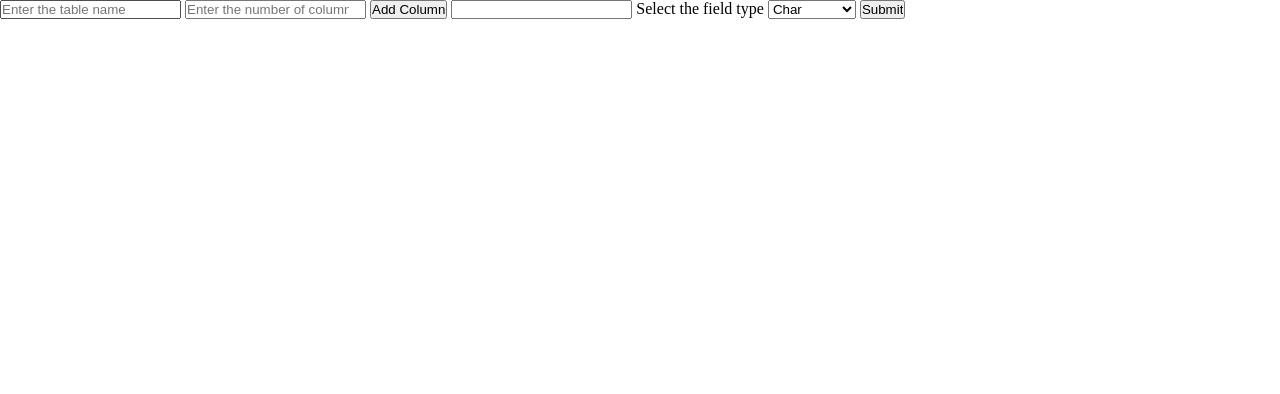
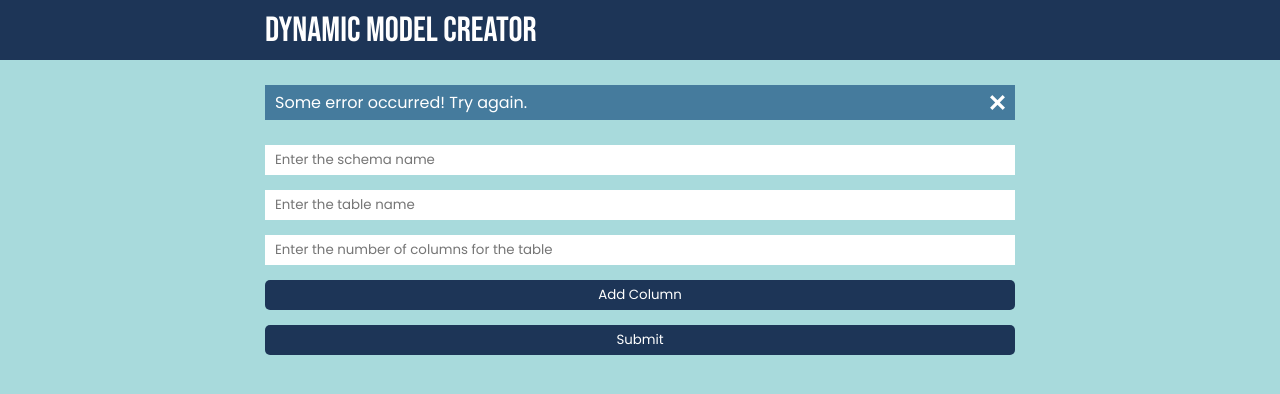
Before and after one commit to ItsMrVaibhav/Dynamic-Model-Creation, a Django app: page / in a window 1280 px wide. Shown: the top 394 px of the page. Run offline with Django 3.2, Linux system fonts and the light colour scheme.

Commit message:
Working form added with basic styling

```diff
--- /dev/null
+++ b/System/static/script.js
@@ -0,0 +1,26 @@
+var fields = document.querySelector(".Fields");
+var addColumnButton = document.querySelector(".Add-Column-Button");
+var fieldCount = 1;
+var messageCross = document.querySelector("#Message img");
+var message = document.querySelector("#Message");
+
+messageCross.onclick = function() {
+    message.remove();
+};
+
+addColumnButton.onclick = function(event) {
+    event.preventDefault();
+    var fieldHTML = `<div class="Field">
+    <label class="Label">Column Name</label>
+    <input type="text" name="columnName${fieldCount}" placeholder="Enter the column name" class="Input-Field"></input>
+    <label class="Label">Field Type</label>
+    <select class="Field-Type" name="fieldType${fieldCount}">
+        <option value="C">Char</option>
+        <option value="FF">FileField</option>
+        <option value="IF">ImageField</option>
+        <option value="IF2">ImageField</option>
+    </select>
+</div>`;
+    fieldCount++;
+    fields.insertAdjacentHTML("beforeend", fieldHTML);
+};
--- a/System/static/style.css
+++ b/System/static/style.css
@@ -1,4 +1,121 @@
+@import url('https://fonts.googleapis.com/css2?family=Bebas+Neue&family=Poppins&display=swap');
+
 * {
     margin: 0px;
     padding: 0px;
+    box-sizing: border-box;
+    outline: none;
+    border: none;
+    font-family: "Poppins";
 }
+
+body {
+    background-color: #A8DADC;
+}
+
+:root {
+    --headerHeight: 60px;
+}
+
+header {
+    width: 100%;
+    height: var(--headerHeight);
+    background-color: #1D3557;
+    display: flex;
+    align-items: center;
+    position: fixed;
+    top: 0px;
+    left: 0px;
+}
+
+#Header-Margin {
+    width: 100%;
+    height: var(--headerHeight);
+}
+
+#Header-Heading {
+    margin: 0px 25px;
+    color: #FFFFFF;
+    font-family: "Bebas Neue";
+    font-size: 35px;
+}
+
+#Message {
+    margin: 25px;
+    margin-bottom: 0px;
+    padding: 5px 10px;
+    display: flex;
+    justify-content: space-between;
+    align-items: center;
+    background-color: #457B9D;
+}
+
+#Message p {
+    color: #FFFFFF;
+}
+
+#Message img {
+    cursor: pointer;
+    height: 15px;
+}
+
+.Container {
+    max-width: 800px;
+    margin: auto;
+    width: 100%;
+}
+
+#Model-Details {
+    padding: 25px;
+    display: flex;
+    flex-direction: column;
+    color: #FFFFFF;
+}
+
+.Input-Field {
+    padding: 5px 10px;
+    margin-bottom: 15px;
+}
+
+.Button {
+    padding: 5px 10px;
+    margin-bottom: 15px;
+    cursor: pointer;
+    color: #FFFFFF;
+    background-color: #1D3557;
+    border-radius: 5px;
+}
+
+.Button:hover {
+    background-color: #E63946;
+    color: #FFFFFF;
+}
+
+.Submit-Button {
+    padding: 5px 10px;
+    border-radius: 5px;
+    cursor: pointer;
+    color: #FFFFFF;
+    background-color: #1D3557;
+}
+
+.Submit-Button:hover {
+    background-color: #E63946;
+    color: #FFFFFF;
+}
+
+.Field-Type {
+    padding: 5px 10px;
+}
+
+.Label {
+    margin-bottom: 5px;
+}
+
+.Field {
+    margin-bottom: 15px;
+    padding: 20px;
+    background-color: #457B9D;
+    display: flex;
+    flex-direction: column;
+}
--- a/System/templates/index.html
+++ b/System/templates/index.html
@@ -9,19 +9,31 @@
     <link rel="stylesheet" href="{% static 'style.css' %}">
 </head>
 <body>
-    <form id="Model-Details">
-        <input type="text" name="tableName" placeholder="Enter the table name">
-        <input type="number" name="tableColumns" placeholder="Enter the number of columns for the table">
-        <button>Add Column</button>
-        <input type="text" name="columnName1"></input>
-        <label>Select the field type</label>
-        <select>
-            <option value="">Char</option>
-            <option value="">FileField</option>
-            <option value="">ImageField</option>
-            <option value="">ImageField</option>
-        </select>
-        <input type="submit">
-    </form>
+    <header>
+        <div class="Container">
+            <p id="Header-Heading">DYNAMIC MODEL CREATOR</p>
+        </div>
+    </header>
+
+    <div id="Header-Margin"></div>
+
+    <div class="Container">
+        {% if message %}
+        <div id=Message>
+            <p>{{ message }}</p>
+            <img src="{% static 'Cross.png' %}" alt="">
+        </div>
+        {% endif %}
+        <form id="Model-Details" method="POST" action="{% url 'index' %}">
+            {% csrf_token %}
+            <input type="text" name="schemaName" placeholder="Enter the schema name" class="Input-Field">
+            <input type="text" name="tableName" placeholder="Enter the table name" class="Input-Field">
+            <input type="number" name="tableColumns" placeholder="Enter the number of columns for the table" class="Input-Field">
+            <button class="Button Add-Column-Button">Add Column</button>
+            <div class="Fields"></div>
+            <input type="submit" class="Submit-Button">
+        </form>
+    </div>
 </body>
+<script src="{% static 'script.js' %}"></script>
 </html>
--- a/System/views.py
+++ b/System/views.py
@@ -1,4 +1,24 @@
 from django.shortcuts import render
 
 def index(request):
-    return render(request, "index.html", context = {})
+    if request.method == "POST":
+        schemaName = request.POST["schemaName"]
+        tableName = request.POST["tableName"]
+        numberOfColumns = int(request.POST["tableColumns"])
+        fields = {}
+
+        for i in range(numberOfColumns):
+            fields[request.POST[f"columnName{i + 1}"]] = request.POST[f"fieldType{i + 1}"]
+
+        print(schemaName)
+        print(tableName)
+        print(numberOfColumns)
+        for x in fields:
+            print(f"{x} --> {fields[x]}")
+
+        return render(request, "index.html", context = {
+            "message": "Model created successfully!"
+        })
+    return render(request, "index.html", context = {
+        "message": "Some error occurred! Try again."
+    })
```
Also changed, not shown: System/static/Cross.png (added).
